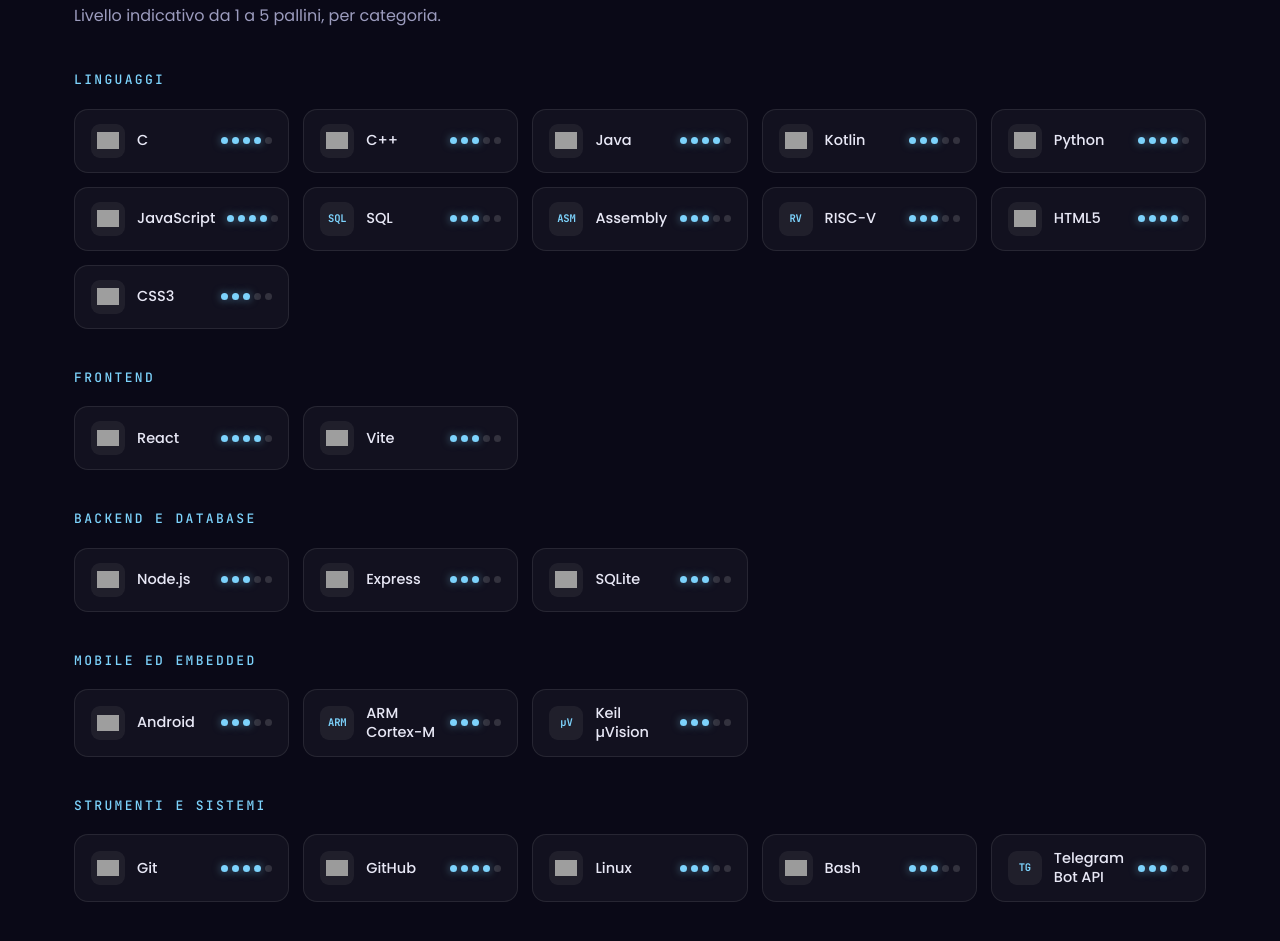
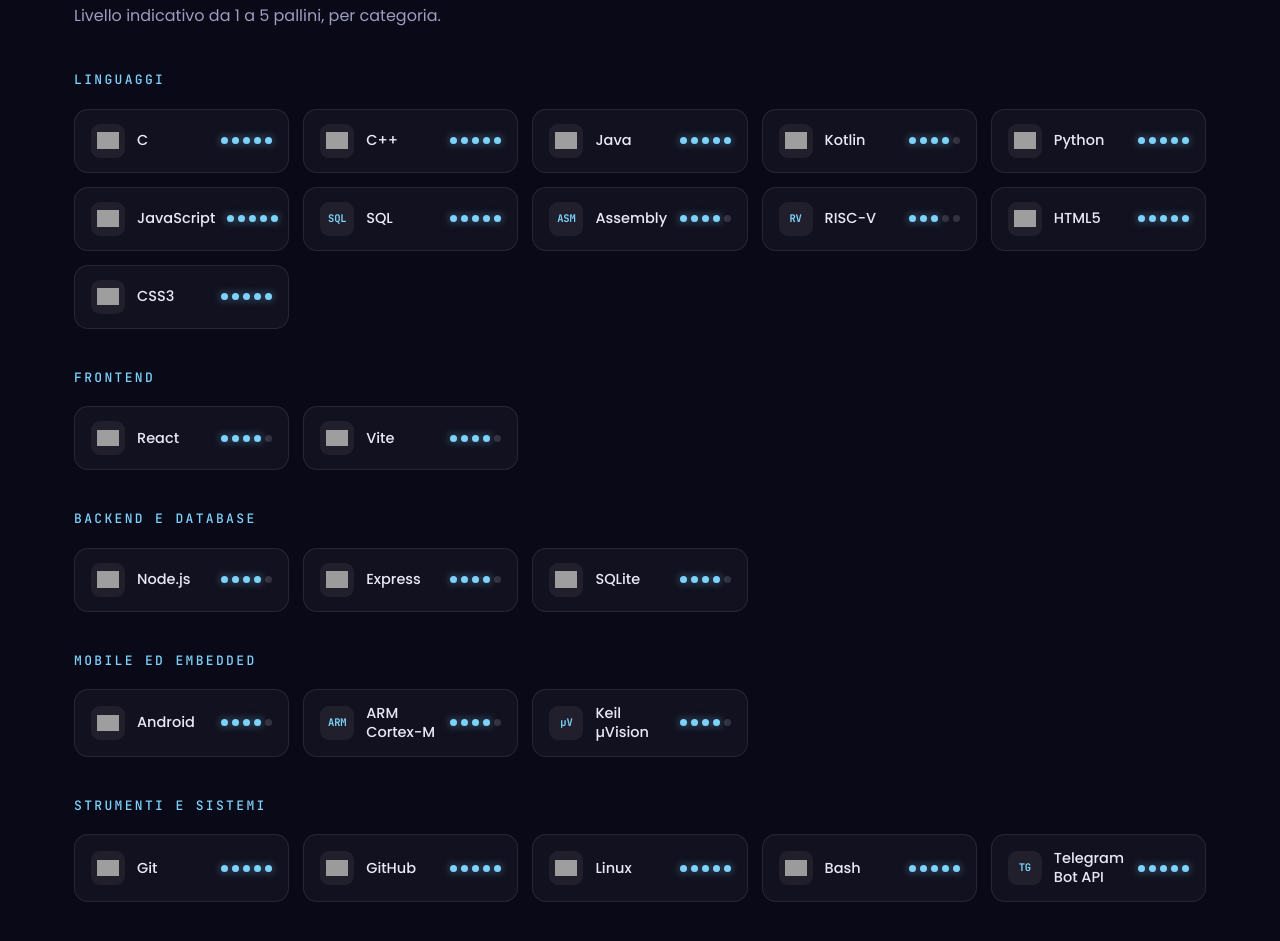
Before and after one commit to Andrymar02/Andrymar02.github.io, a plain HTML site: page index.html in a window 1280 px wide. Shown: the part 1184-2125 px from the top of the page. Drawn offline with Linux system fonts and the light colour scheme; grey boxes are pictures that could not be loaded.

Commit message:
Increase skill levels in skills array
Updated skill levels for various programming languages and tools.

```diff
--- a/index.html
+++ b/index.html
@@ -497,38 +497,38 @@ const ICONS = {
    ============================================================ */
 const SKILLS = [
   { group:"Linguaggi", items:[
-    {k:"c",      lv:4},
-    {k:"cpp",    lv:3},
-    {k:"java",   lv:4},
-    {k:"kotlin", lv:3},
-    {k:"python", lv:4},
-    {k:"js",     lv:4},
-    {k:"sql",    lv:3},
-    {k:"asm",    lv:3},
+    {k:"c",      lv:5},
+    {k:"cpp",    lv:5},
+    {k:"java",   lv:5},
+    {k:"kotlin", lv:4},
+    {k:"python", lv:5},
+    {k:"js",     lv:5},
+    {k:"sql",    lv:5},
+    {k:"asm",    lv:4},
     {k:"riscv",  lv:3},
-    {k:"html",   lv:4},
-    {k:"css",    lv:3}
+    {k:"html",   lv:5},
+    {k:"css",    lv:5}
   ]},
   { group:"Frontend", items:[
     {k:"react", lv:4},
-    {k:"vite",  lv:3}
+    {k:"vite",  lv:4}
   ]},
   { group:"Backend e database", items:[
-    {k:"node",    lv:3},
-    {k:"express", lv:3},
-    {k:"sqlite",  lv:3}
+    {k:"node",    lv:4},
+    {k:"express", lv:4},
+    {k:"sqlite",  lv:4}
   ]},
   { group:"Mobile ed embedded", items:[
-    {k:"android", lv:3},
-    {k:"arm",     lv:3},
-    {k:"keil",    lv:3}
+    {k:"android", lv:4},
+    {k:"arm",     lv:4},
+    {k:"keil",    lv:4}
   ]},
   { group:"Strumenti e sistemi", items:[
-    {k:"git",      lv:4},
-    {k:"github",   lv:4},
-    {k:"linux",    lv:3},
-    {k:"bash",     lv:3},
-    {k:"telegram", lv:3}
+    {k:"git",      lv:5},
+    {k:"github",   lv:5},
+    {k:"linux",    lv:5},
+    {k:"bash",     lv:5},
+    {k:"telegram", lv:5}
   ]}
 ];
 
```
